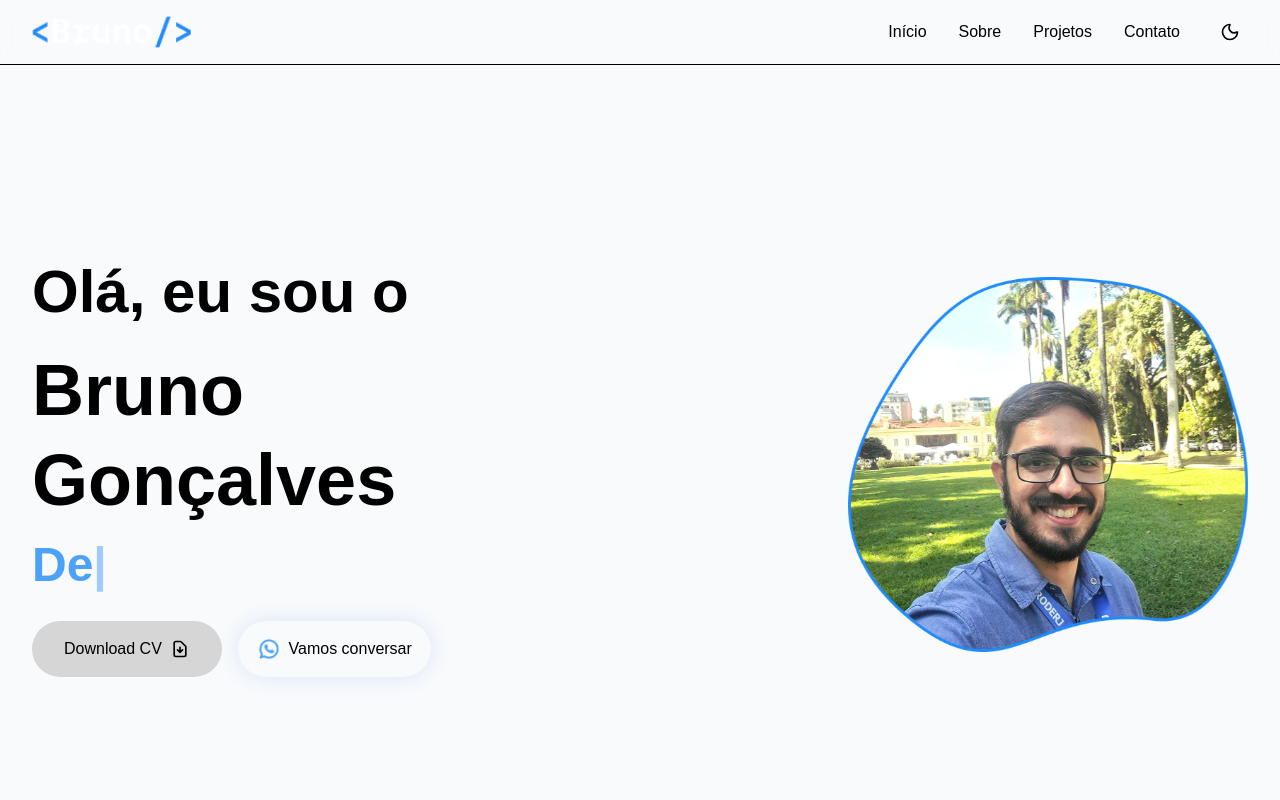
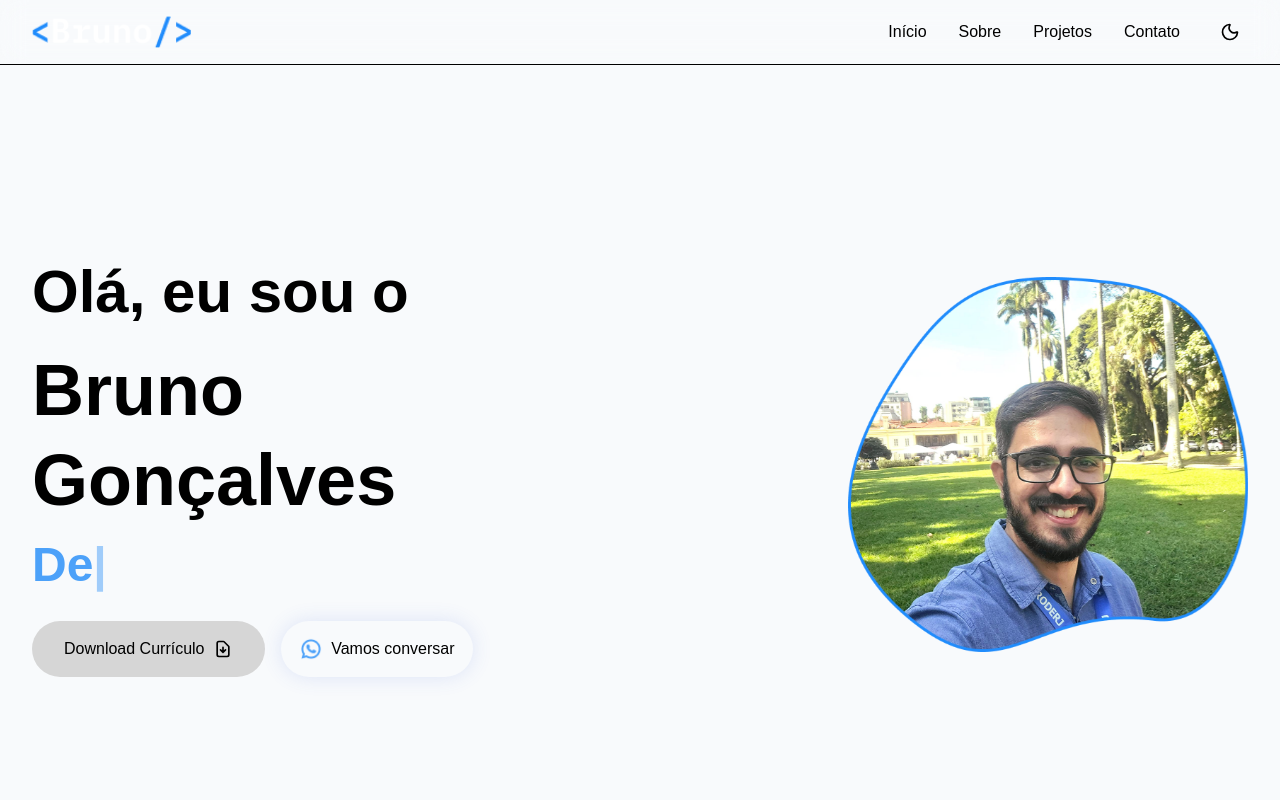
Before and after one commit to brunomonteiro1993/portfolio, a Next.js app: page / in a window 1280 px wide. Shown: the top 800 px of the page. Built offline with nearby package versions, Linux system fonts and the light colour scheme.

Commit message:
⬆️  Mudar nome do href

```diff
--- a/src/app/page.tsx
+++ b/src/app/page.tsx
@@ -215,7 +215,7 @@ export default function Home() {
                     download="Bruno-Goncalves_CV.pdf"
                     className="download-cv-button inline-flex items-center justify-center px-8 py-4 font-medium transition-all duration-200"
                   >
-                    Download CV
+                    Download Currículo
                     <svg
                       className="ml-2 h-5 w-5"
                       fill="none"
```
